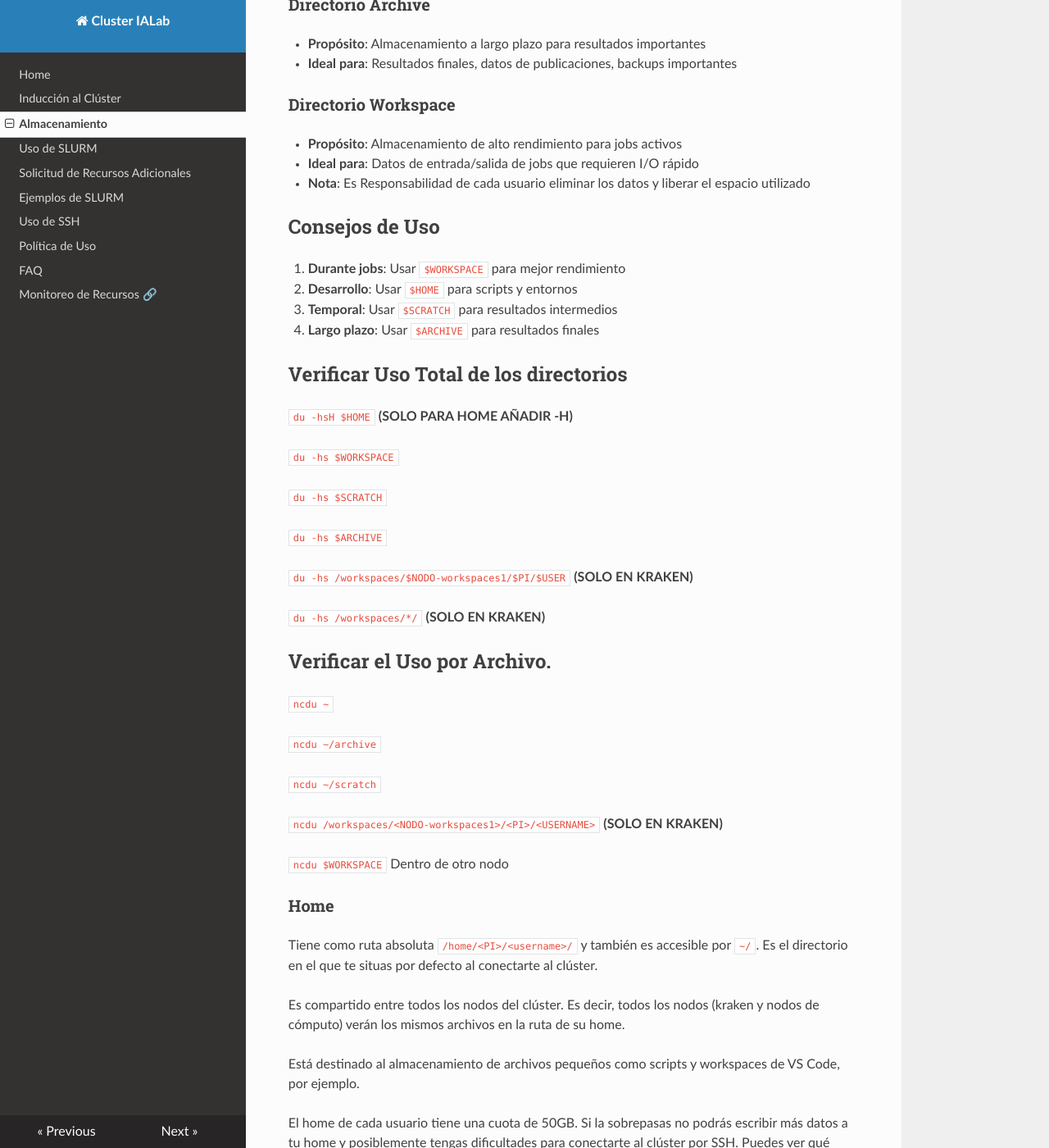
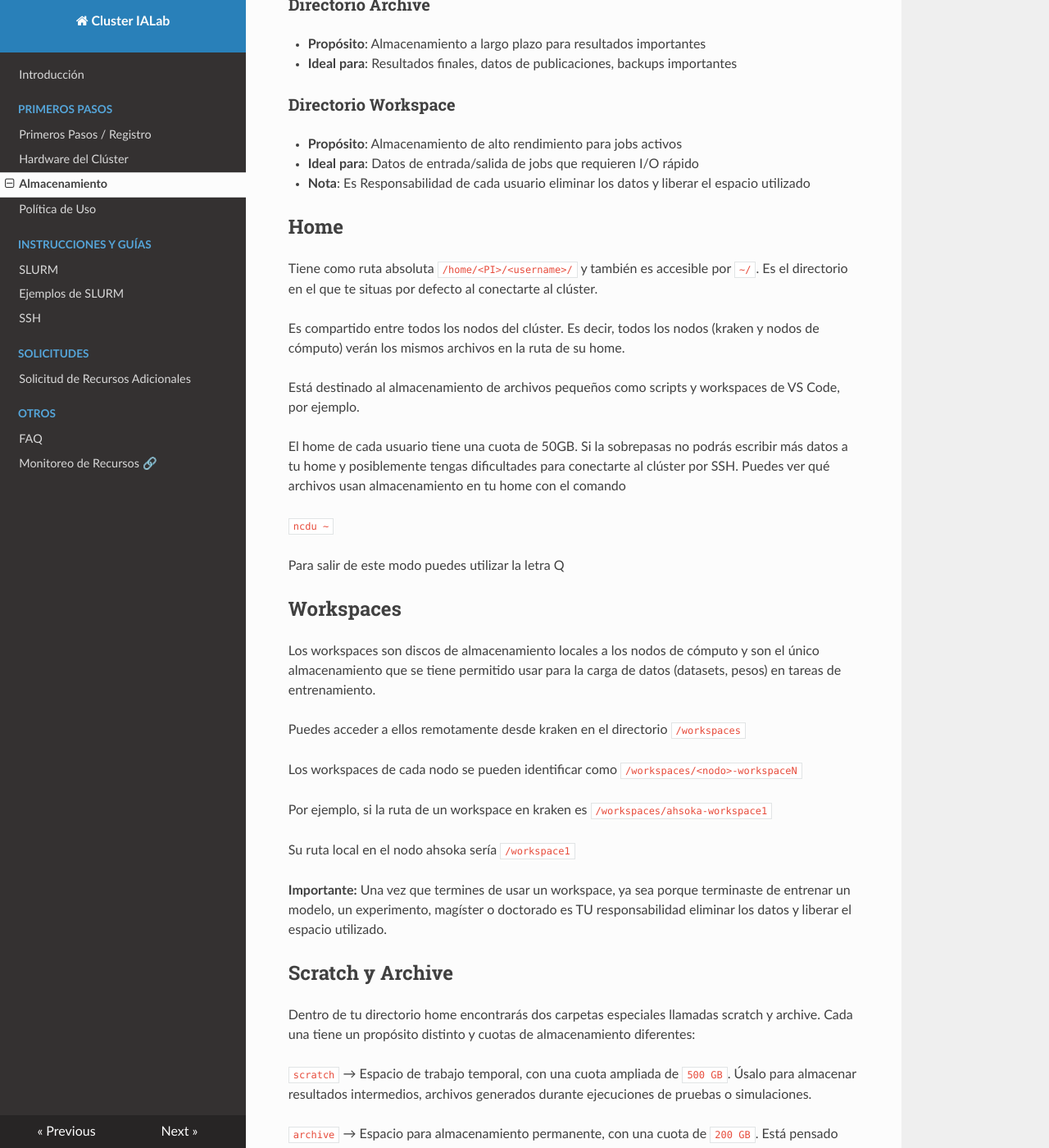
Before and after one commit to Sysadmins-CENIA/Cluster-IALab-Docs, an MkDocs documentation site: the page built from docs/storage.md, in a window 1280 px wide and 1400 px high, scrolled down 839 px. Shown: the whole window at 82% size. Built offline with MkDocs 1.6.1, drawn with Linux system fonts in a browser that asks for light colours; nearby versions of some CDN libraries; some of the changed text lies outside the part shown.

Commit message:
Implement documentation restructuring

```diff
--- a/docs/storage.md
+++ b/docs/storage.md
@@ -32,39 +32,7 @@ Este cluster proporciona múltiples opciones de almacenamiento con diferentes ca
 - **Ideal para**: Datos de entrada/salida de jobs que requieren I/O rápido
 - **Nota**: Es Responsabilidad de cada usuario eliminar los datos y liberar el espacio utilizado
 
-## Consejos de Uso
-
-1. **Durante jobs**: Usar `$WORKSPACE` para mejor rendimiento
-2. **Desarrollo**: Usar `$HOME` para scripts y entornos
-3. **Temporal**: Usar `$SCRATCH` para resultados intermedios
-4. **Largo plazo**: Usar `$ARCHIVE` para resultados finales
-
-## Verificar Uso Total de los directorios
-
-`du -hsH $HOME` **(SOLO PARA HOME AÑADIR -H)**
-
-`du -hs $WORKSPACE`
-
-`du -hs $SCRATCH`
-
-`du -hs $ARCHIVE`
-
-`du -hs /workspaces/$NODO-workspaces1/$PI/$USER` **(SOLO EN KRAKEN)**
-
-`du -hs /workspaces/*/` **(SOLO EN KRAKEN)**
-
-## Verificar el Uso por Archivo.
-`ncdu ~`
-
-`ncdu ~/archive`
-
-`ncdu ~/scratch`
-
-`ncdu /workspaces/<NODO-workspaces1>/<PI>/<USERNAME>` **(SOLO EN KRAKEN)**
-
-`ncdu $WORKSPACE` Dentro de otro nodo
-
-### **Home**
+## **Home**
 
 Tiene como ruta absoluta `/home/<PI>/<username>/` y también es accesible por `~/`. Es el directorio en el que te situas por defecto al conectarte al clúster.
 
@@ -78,7 +46,7 @@ El home de cada usuario tiene una cuota de 50GB. Si la sobrepasas no podrás esc
 
 Para salir de este modo puedes utilizar la letra Q
 
-### Workspaces
+## Workspaces
 
 Los workspaces son discos de almacenamiento locales a los nodos de cómputo y son el único almacenamiento que se tiene permitido usar para la carga de datos (datasets, pesos) en tareas de entrenamiento.
 
@@ -92,7 +60,7 @@ Su ruta local en el nodo ahsoka sería `/workspace1`
 
 **Importante:** Una vez que termines de usar un workspace, ya sea porque terminaste de entrenar un modelo, un experimento, magíster o doctorado es TU responsabilidad eliminar los datos y liberar el espacio utilizado.
 
-### Scratch y Archive
+## Scratch y Archive
 
 Dentro de tu directorio home encontrarás dos carpetas especiales llamadas scratch y archive. Cada una tiene un propósito distinto y cuotas de almacenamiento diferentes:
 
@@ -102,7 +70,7 @@ Dentro de tu directorio home encontrarás dos carpetas especiales llamadas scrat
 `archive` → Espacio para almacenamiento permanente, con una cuota de `200 GB`.
 Está pensado para resultados finales, respaldos y datos importantes que necesites conservar a largo plazo.
 
-Buenas prácticas de uso
+## Buenas prácticas de uso
 
 No almacenes datos críticos en scratch.
 
@@ -120,11 +88,8 @@ Mantener un uso ordenado de estos directorios es clave para la convivencia y el
 
 - `df -h`: Muestra el espacio disponible en los sistemas de archivos `-h` indica que sea legible para humanos (MB GB).
 - `du <ruta>`: Consultar peso de un directorio o archivo si se aplica el `-s` mostrará el summary de este.
-- `btop`: Administrador de tareas con interfaz de terminal.
-- `nvtop`: Muestra el uso de la GPU, memoria, temperatura y los procesos que la están utilizando.
-- `tmux`: Facilita el trabajo multi terminal dentro del directorio base en el que aplicas el comando.
 - `scp`: permite realizar copias a traves de ssh a otra maquina.
 - `mv`: permite mover archivos dentro de los directorios deseados.
 - `cp`: permite copiar archivos dentro de los directorios deseados.
 - `rm`: permite eliminar algun archivo.
-- `rm -rf`: permite eliminar un directorio y su contenido.
+- `rm -r`: permite eliminar un directorio y su contenido.
--- a/mkdocs.yml
+++ b/mkdocs.yml
@@ -1,15 +1,20 @@
 site_name: Cluster IALab
 nav:
-  - Home: index.md
-  - Inducción al Clúster: intro.md
-  - Almacenamiento: storage.md
-  - Uso de SLURM: slurm.md
-  - Solicitud de Recursos Adicionales: additional_resources.md
-  - Ejemplos de SLURM: slurm_examples.md
-  - Uso de SSH: ssh.md
-  - Política de Uso: usage_policy.md
-  - FAQ: faq.md
-  - Monitoreo de Recursos 🔗: https://sysadminscenia.grafana.net/public-dashboards/8208a7202e7d4bd3ad6ed793a5286a7a
+  - Introducción: index.md
+  - Primeros Pasos:
+    - Primeros Pasos / Registro: onboarding.md
+    - Hardware del Clúster: hardware.md
+    - Almacenamiento: storage.md
+    - Política de Uso: usage_policy.md
+  - Instrucciones y Guías:
+    - SLURM: slurm.md
+    - Ejemplos de SLURM: slurm_examples.md
+    - SSH: ssh.md
+  - Solicitudes:
+    - Solicitud de Recursos Adicionales: additional_resources.md
+  - Otros:
+    - FAQ: faq.md
+    - Monitoreo de Recursos 🔗: https://sysadminscenia.grafana.net/public-dashboards/8208a7202e7d4bd3ad6ed793a5286a7a
 
 theme: readthedocs
 
```
Also changed, not shown: docs/hardware.md (added, +22 -0 lines), docs/index.md (+14 -7 lines), docs/intro.md (deleted, +0 -43 lines), docs/onboarding.md (added, +40 -0 lines), docs/slurm.md (+58 -38 lines), docs/ssh.md (+5 -5 lines).
